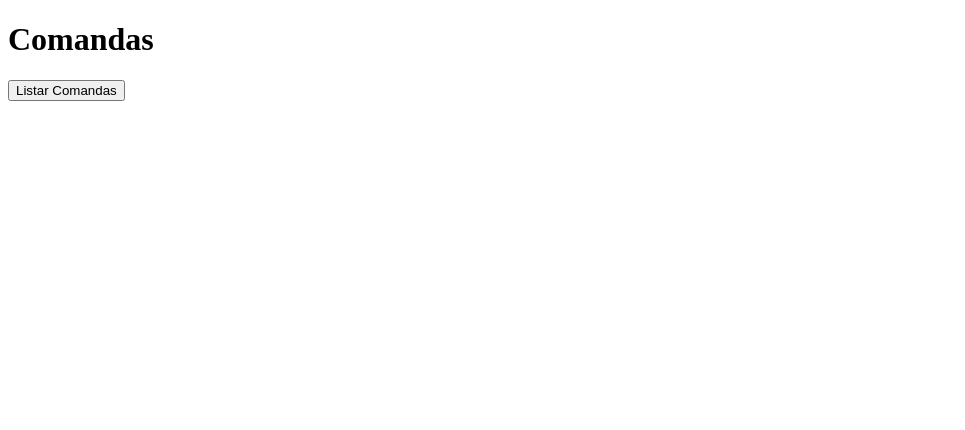
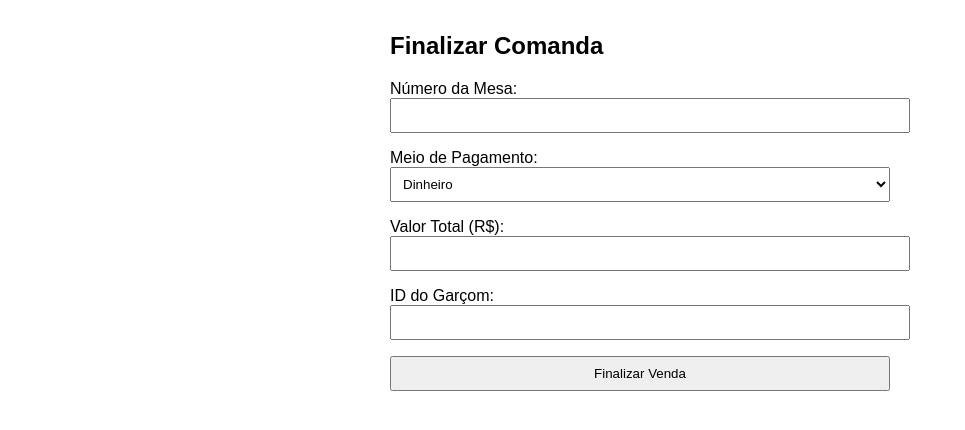
Before and after one commit to rodrigo1488/app_vendas, a Flask app: template templates/index.html in a window 1280 px wide. Shown: the top 430 px of the page, without its empty margins (0-965 px from the left). Run offline with Flask 3, Linux system fonts and the light colour scheme; the template is opened without the code that fills it, so the values that code supplies are empty.

Commit message:
adiciona rota inicial e formulário para finalizar venda

```diff
--- a/app.py
+++ b/app.py
@@ -1,4 +1,4 @@
-from flask import Flask
+from flask import Flask,render_template, jsonify, request, redirect, url_for
 from flask_cors import CORS
 from sqlalchemy import text
 from waitress import serve
@@ -18,6 +18,10 @@ from routes.desempenho_garcom import desempenho_garcom_bp
 # Inicializa o app Flask
 app = Flask(__name__)
 CORS(app)
+
+@app.route('/')
+def index():
+    return render_template('index.html')
 
 # Configuração do banco PostgreSQL
 DB_NAME = "unico"
--- a/templates/index.html
+++ b/templates/index.html
@@ -1,34 +1,81 @@
 <!DOCTYPE html>
-<html>
+<html lang="pt-br">
 <head>
-    <title>Comandas</title>
+  <meta charset="UTF-8">
+  <title>Finalizar Comanda</title>
+  <style>
+    body {
+      font-family: Arial, sans-serif;
+      max-width: 500px;
+      margin: 2rem auto;
+    }
+    input, select, button {
+      display: block;
+      width: 100%;
+      margin-bottom: 1rem;
+      padding: 0.5rem;
+    }
+  </style>
 </head>
 <body>
-    <h1>Comandas</h1>
-    <button onclick="listarComandas()">Listar Comandas</button>
-    <ul id="comandas">
 
-    </ul>
+  <h2>Finalizar Comanda</h2>
 
-    <script>
-/**
- * Fetches a list of active comandas from the server and displays them in the HTML list element with id 'comandas'.
- * Each comanda is represented as a list item with its id, table number (numeromesa), and total value (valortotal_comanda).
- */
+  <form id="finalizarForm">
+    <label>Número da Mesa:</label>
+    <input type="text" name="numeromesa" required>
 
-        function listarComandas() {
-            fetch('/listarcomandas')
-                .then(res => res.json())
-                .then(data => {
-                    const comandas = document.getElementById('comandas');
-                    comandas.innerHTML = '';
-                    data.forEach(comanda => {
-                        const li = document.createElement('li');
-                        li.textContent = `Comanda ${comanda.numeromesa}  - Valor Total: ${comanda.valortotal_comanda}`;
-                        comandas.appendChild(li);
-                    });
-                })
-        }
-    </script>
+    <label>Meio de Pagamento:</label>
+    <select name="meio_pagamento" required>
+      <option value="dinheiro">Dinheiro</option>
+      <option value="cartao">Cartão</option>
+      <option value="pix">PIX</option>
+    </select>
+
+    <label>Valor Total (R$):</label>
+    <input type="number" step="0.01" name="valor_total" required>
+
+    <label>ID do Garçom:</label>
+    <input type="number" name="id_garcom" required>
+
+    <button type="submit">Finalizar Venda</button>
+  </form>
+
+  <div id="resposta"></div>
+
+  <script>
+    const form = document.getElementById('finalizarForm');
+    const resposta = document.getElementById('resposta');
+
+    form.addEventListener('submit', async (e) => {
+      e.preventDefault();
+
+      const formData = new FormData(form);
+      const data = {
+        numeromesa: formData.get('numeromesa'),
+        meio_pagamento: formData.get('meio_pagamento'),
+        valor_total: formData.get('valor_total'),
+        id_garcom: formData.get('id_garcom')
+      };
+
+      try {
+        const response = await fetch('/finalizar_venda', {
+          method: 'POST',
+          headers: {
+            'Content-Type': 'application/json'
+          },
+          body: JSON.stringify(data)
+        });
+
+        const result = await response.json();
+        resposta.innerText = response.ok
+          ? result.message
+          : `Erro: ${result.error || 'Erro inesperado.'}`;
+      } catch (err) {
+        resposta.innerText = `Erro de conexão: ${err.message}`;
+      }
+    });
+  </script>
+
 </body>
 </html>
```
Also changed, not shown: routes/finalizar_venda.py (+48 -4 lines), vendas.db.
